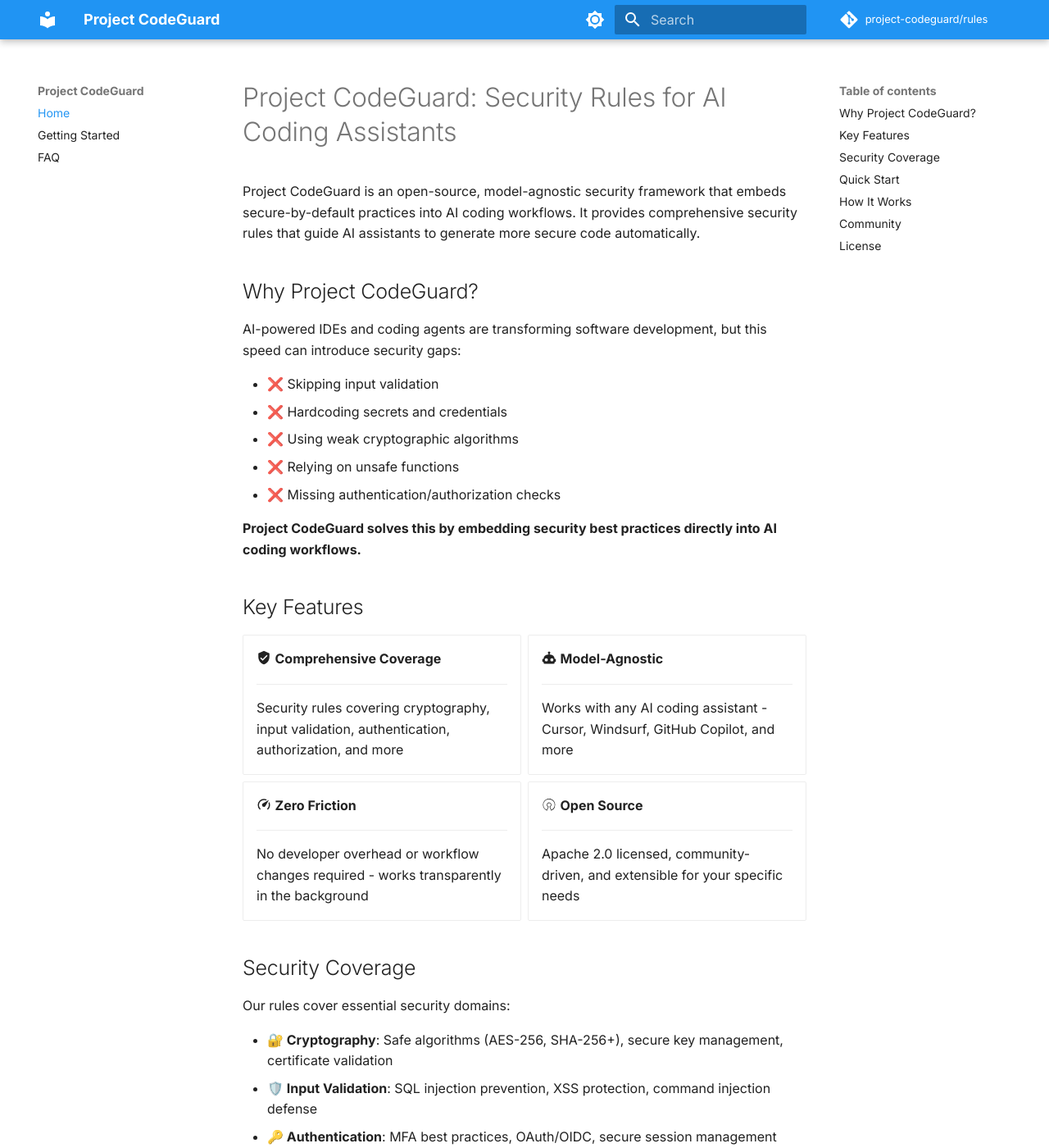
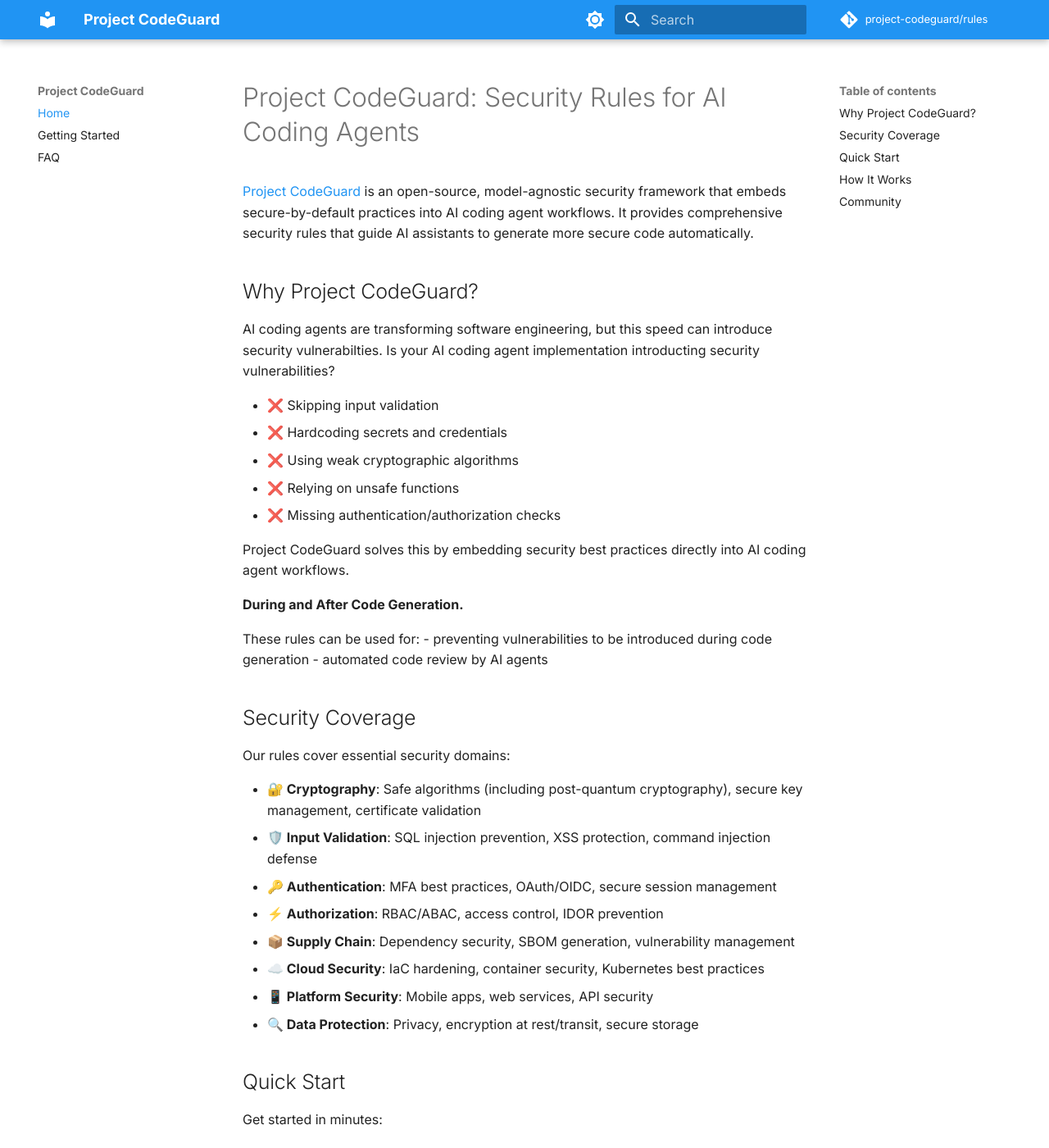
Before and after one commit to sumik5/project-codeguard-ja, an MkDocs documentation site: the page built from docs/index.md, in a window 1280 px wide and 1400 px high. Shown: the whole window at 82% size. Built offline with MkDocs 1.6.1 and Material for MkDocs 9.7.7, drawn with Linux system fonts in a browser that asks for light colours; comment, search, counter and statistics services are not loaded; some of the changed text lies outside the part shown.

Commit message:
Revise terminology and enhance clarity in documentation
Updated terminology from 'AI coding assistants' to 'AI coding agents' and refined security coverage descriptions. Adjusted formatting and improved clarity throughout the document.

```diff
--- a/docs/index.md
+++ b/docs/index.md
@@ -1,10 +1,10 @@
-# Project CodeGuard: Security Rules for AI Coding Assistants
+# Project CodeGuard: Security Rules for AI Coding Agents
 
-Project CodeGuard is an open-source, model-agnostic security framework that embeds secure-by-default practices into AI coding workflows. It provides comprehensive security rules that guide AI assistants to generate more secure code automatically.
+[Project CodeGuard](https://github.com/project-codeguard/rules) is an open-source, model-agnostic security framework that embeds secure-by-default practices into AI coding agent workflows. It provides comprehensive security rules that guide AI assistants to generate more secure code automatically.
 
 ## Why Project CodeGuard?
 
-AI-powered IDEs and coding agents are transforming software development, but this speed can introduce security gaps:
+AI coding agents are transforming software engineering, but this speed can introduce security vulnerabilties. Is your AI coding agent implementation introducting security vulnerabilities?
 
 - ❌ Skipping input validation
 - ❌ Hardcoding secrets and credentials
@@ -12,43 +12,20 @@ AI-powered IDEs and coding agents are transforming software development, but thi
 - ❌ Relying on unsafe functions
 - ❌ Missing authentication/authorization checks
 
-**Project CodeGuard solves this by embedding security best practices directly into AI coding workflows.**
+Project CodeGuard solves this by embedding security best practices directly into AI coding agent workflows.
 
-## Key Features
+**During and After Code Generation.**
 
-<div class="grid cards" markdown>
+These rules can be used for:
+- preventing vulnerabilities to be introduced during code generation
+- automated code review by AI agents
 
--   :material-shield-check: **Comprehensive Coverage**
-
-    ---
-
-    Security rules covering cryptography, input validation, authentication, authorization, and more
-
--   :material-robot: **Model-Agnostic**
-
-    ---
-
-    Works with any AI coding assistant - Cursor, Windsurf, GitHub Copilot, and more
-
--   :material-speedometer: **Zero Friction**
-
-    ---
-
-    No developer overhead or workflow changes required - works transparently in the background
-
--   :material-open-source-initiative: **Open Source**
-
-    ---
-
-    Apache 2.0 licensed, community-driven, and extensible for your specific needs
-
-</div>
 
 ## Security Coverage
 
 Our rules cover essential security domains:
 
-- **🔐 Cryptography**: Safe algorithms (AES-256, SHA-256+), secure key management, certificate validation
+- **🔐 Cryptography**: Safe algorithms (including post-quantum cryptography), secure key management, certificate validation
 - **🛡️ Input Validation**: SQL injection prevention, XSS protection, command injection defense
 - **🔑 Authentication**: MFA best practices, OAuth/OIDC, secure session management
 - **⚡ Authorization**: RBAC/ABAC, access control, IDOR prevention
@@ -80,7 +57,3 @@ Get started in minutes:
 - **📋 Issues**: [Report bugs or request features](https://github.com/project-codeguard/rules/issues)
 - **💬 Discussions**: [Join the conversation](https://github.com/project-codeguard/rules/discussions)
 - **🤝 Contributing**: [Learn how to contribute](https://github.com/project-codeguard/rules/blob/main/CONTRIBUTING.md)
-
-## License
-
-Project CodeGuard is released under the [Apache License](https://github.com/project-codeguard/rules/blob/main/LICENSE).
```
